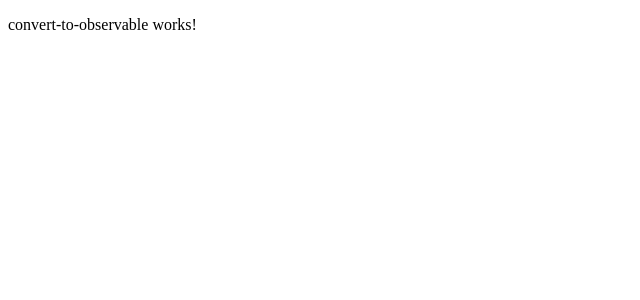
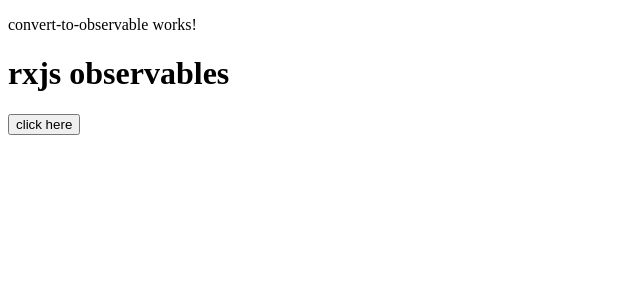
Before and after one commit to getulio-souza/rxjs-tutorial, an Angular app: page / in a window 1280 px wide. Shown: the top 300 px of the page, without its empty margins (0-640 px from the left). Built offline with nearby package versions, Linux system fonts and the light colour scheme.

Commit message:
feature: convert-to-observable

```diff
--- a/src/app/convert-to-observable/convert-to-observable.component.html
+++ b/src/app/convert-to-observable/convert-to-observable.component.html
@@ -1 +1,4 @@
 <p>convert-to-observable works!</p>
+
+<h1>rxjs observables</h1>
+<button (click)="onCallObservables()">click here</button>
```
